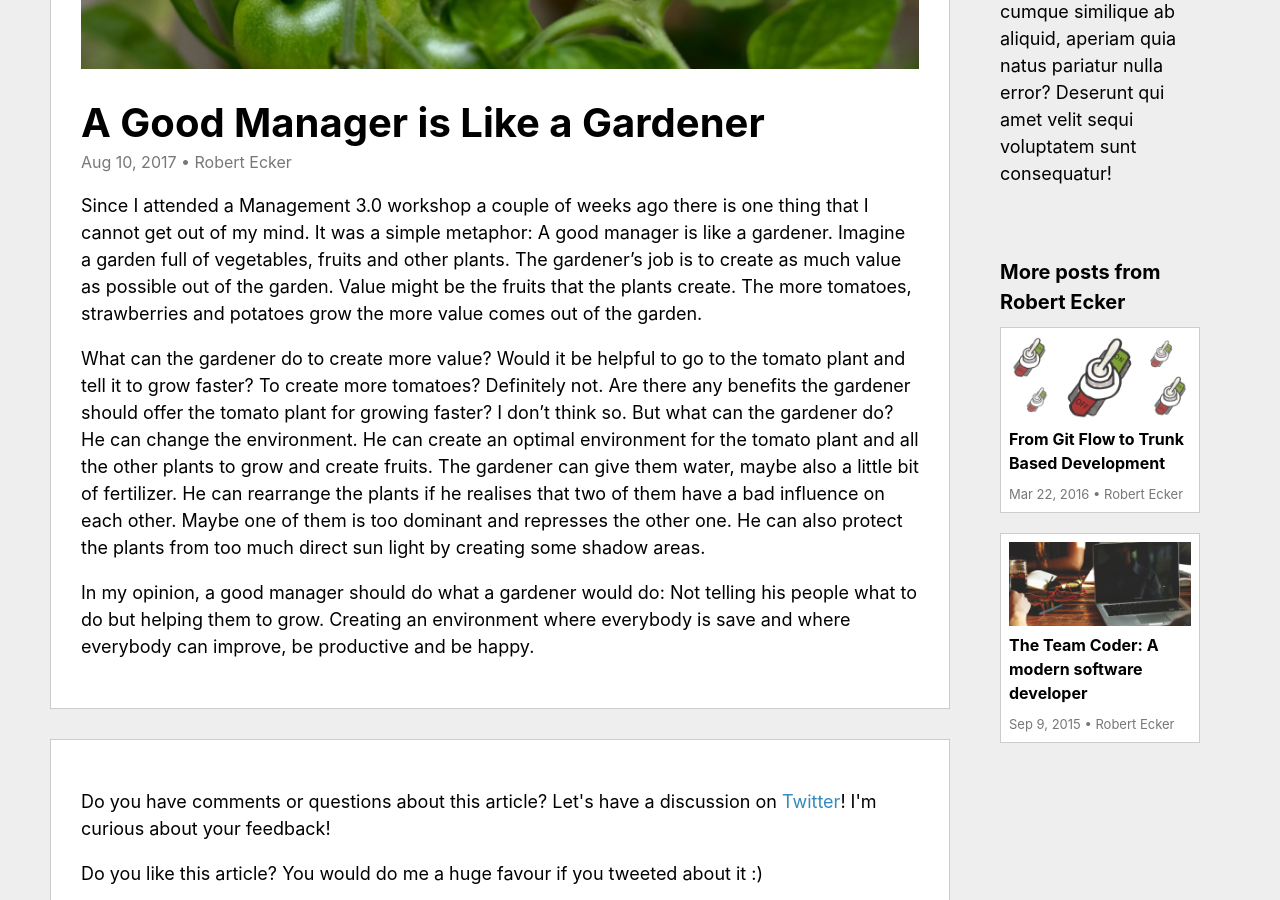
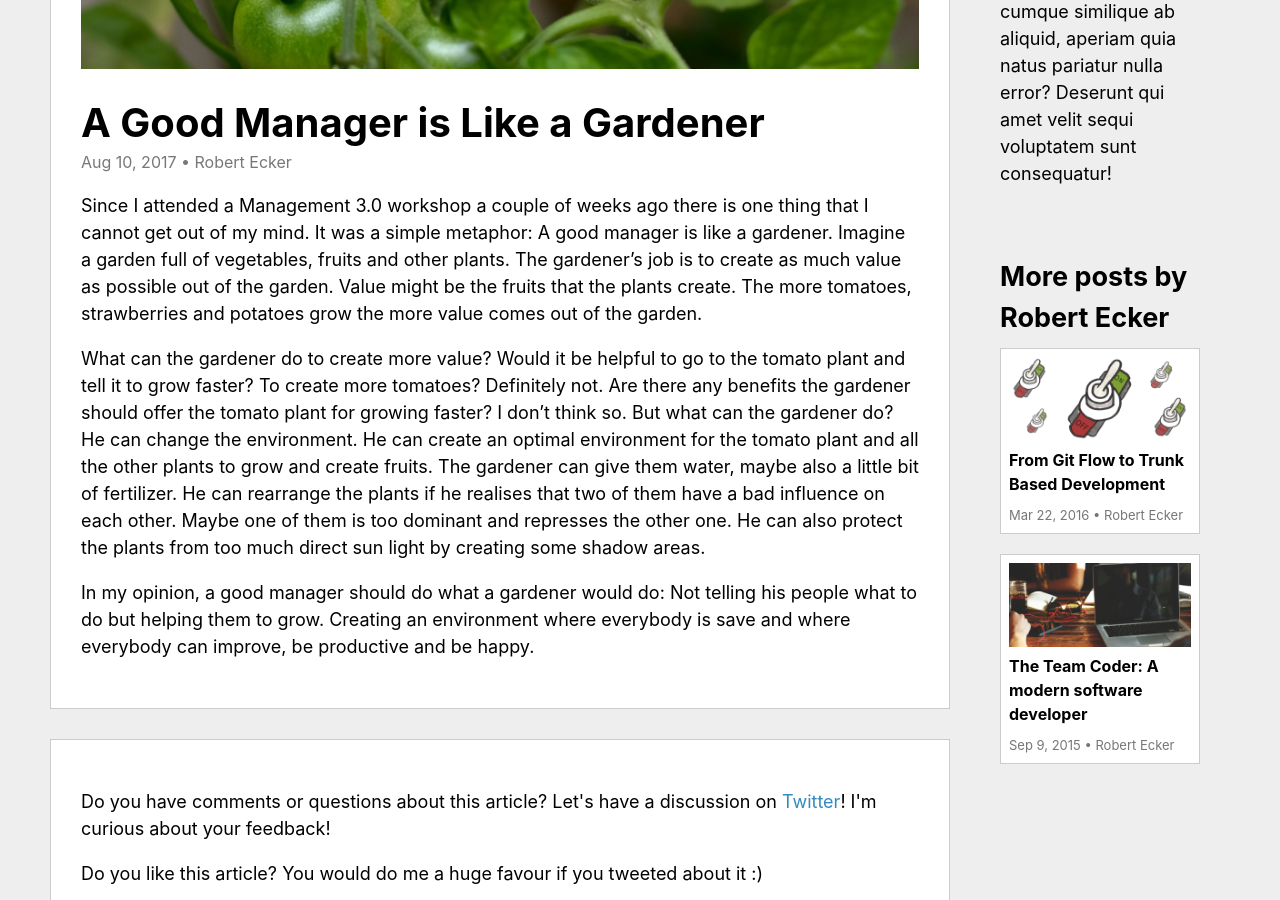
Before and after one commit to team-coder/team-coder.com, a Jekyll site: the page built from _posts/2017-08-10-a-good-manager-is-like-a-gardener.md, in a window 1280 px wide and 900 px high, scrolled down 497 px. Built offline with Jekyll 4.4.1, drawn with Linux system fonts in a browser that asks for light colours.

Commit message:
Fix sidebar
Don't show the "more articles by this author" section in the sidebar if there are no more articles by this author.

```diff
--- a/_includes/sidebar.html
+++ b/_includes/sidebar.html
@@ -14,16 +14,16 @@
         </span>
     </section>
 
-    {%- if page.author -%}
-    <section class="sidebar-section">
-        <h2>More posts from {{ page.author }}</h2>
-        {%- for post in site.posts -%}
-        {%- if page.id != post.id -%}
-        {%- if page.author == post.author -%}
-        {%- include article-teaser.html post=post-%}
+    {% if page.author %}
+        {% assign posts_by_author = site.posts | where: "author", page.author %}
+        {% assign other_posts_by_author = posts_by_author | where_exp:"post", "post.id != page.id" %}
+        {% if other_posts_by_author.size > 0 %}
+            <section class="sidebar-section"></section>
+                <h2>More posts by {{ page.author }}</h2>
+                {% for post in other_posts_by_author %}
+                    {% include article-teaser.html post=post %}
+                {% endfor %}
+            </section>
         {% endif %}
-        {% endif %}
-        {%- endfor -%}
-    </section>
-    {%- endif -%}
+    {% endif %}
 </aside>
```
